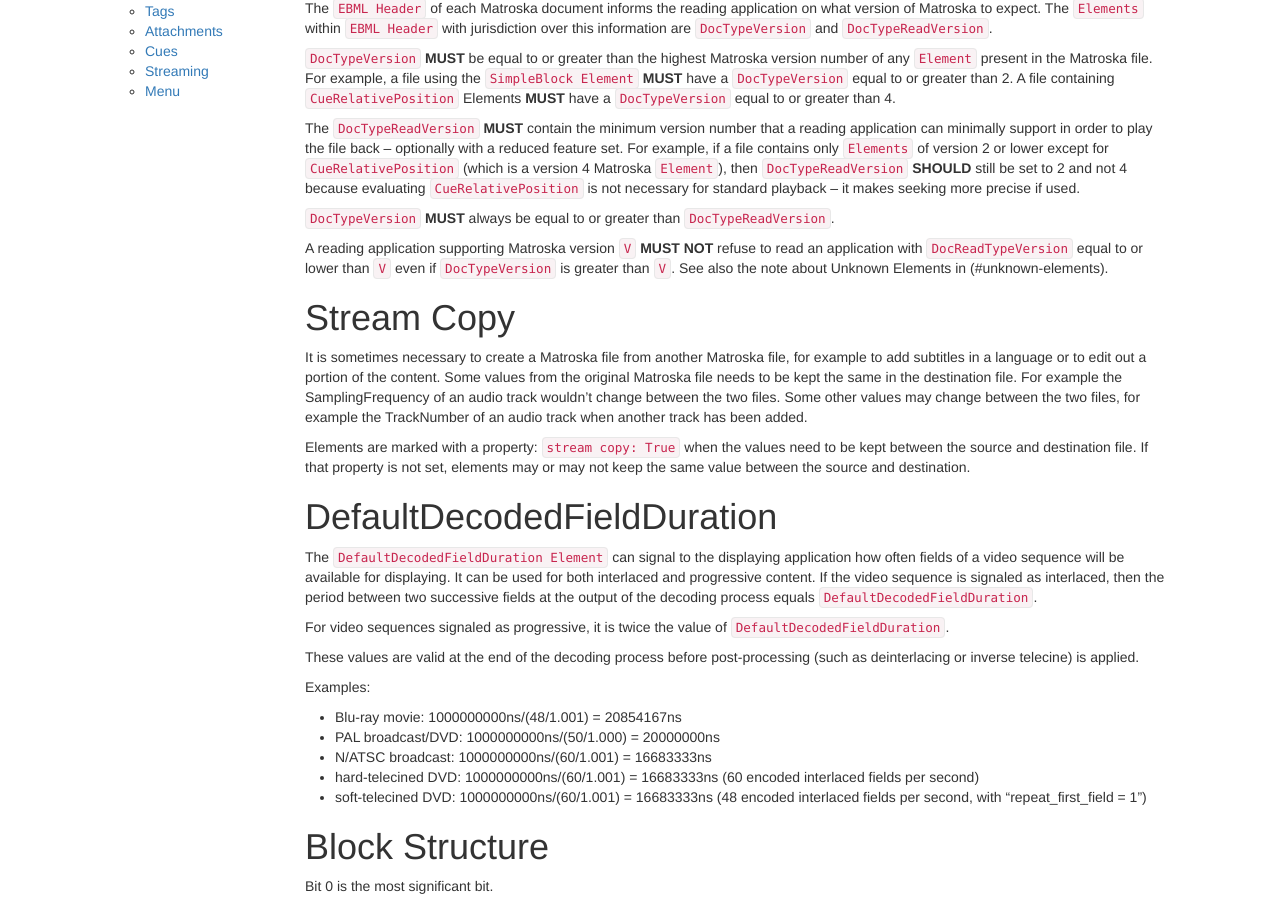
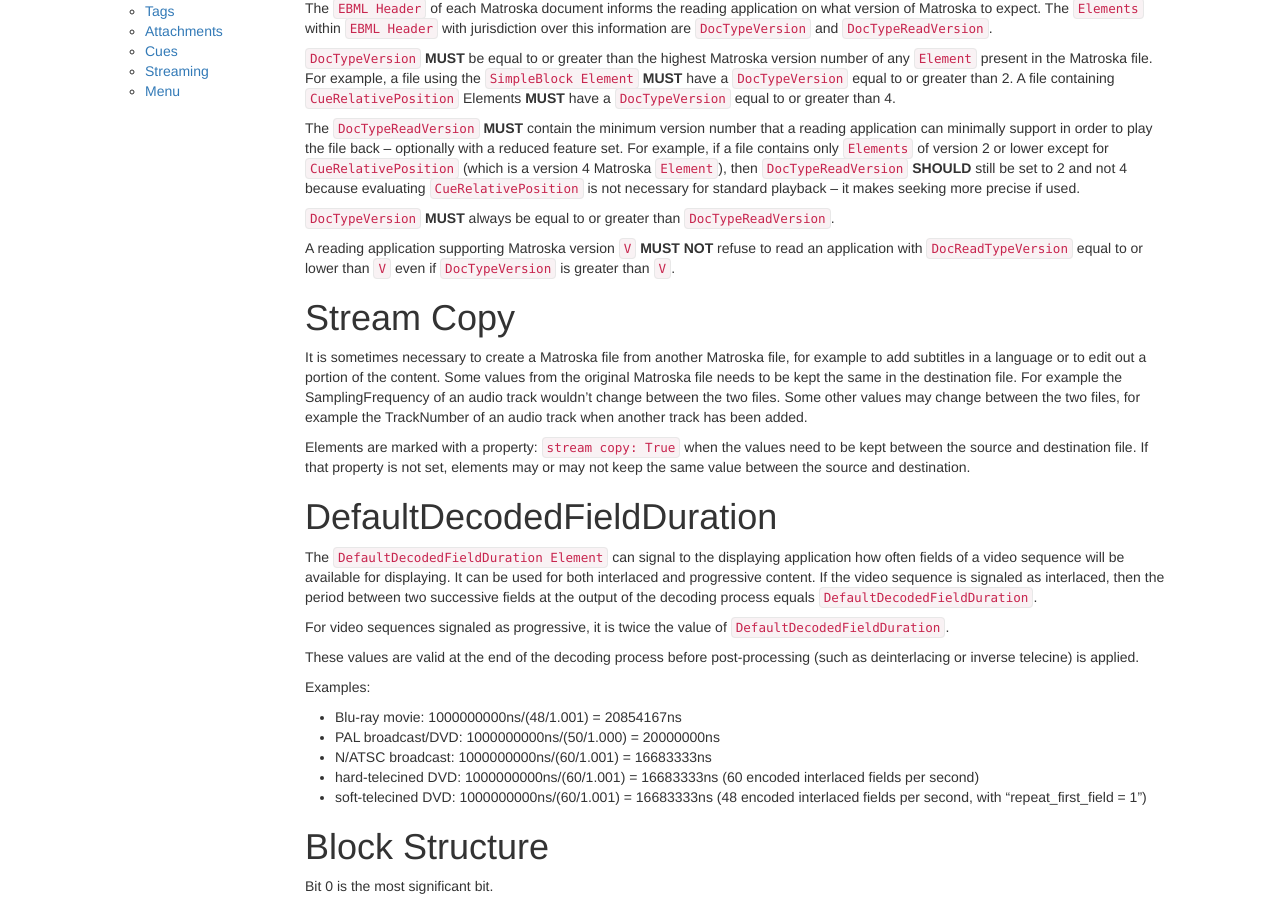
Before and after one commit to ietf-wg-cellar/matroska-specification, a Jekyll site: the page built from notes.md, in a window 1280 px wide and 900 px high, scrolled down 324 px. Built offline with Jekyll 4.4.1, drawn with Linux system fonts in a browser that asks for light colours.

Commit message:
remove section reference to self
And the link was broken anyway.

```diff
--- a/notes.md
+++ b/notes.md
@@ -37,7 +37,7 @@ necessary for standard playback -- it makes seeking more precise if used.
 
 A reading application supporting Matroska version `V` **MUST NOT** refuse to read an
 application with `DocReadTypeVersion` equal to or lower than `V` even if `DocTypeVersion`
-is greater than `V`. See also the note about Unknown Elements in (#unknown-elements).
+is greater than `V`.
 
 # Stream Copy
 
```
